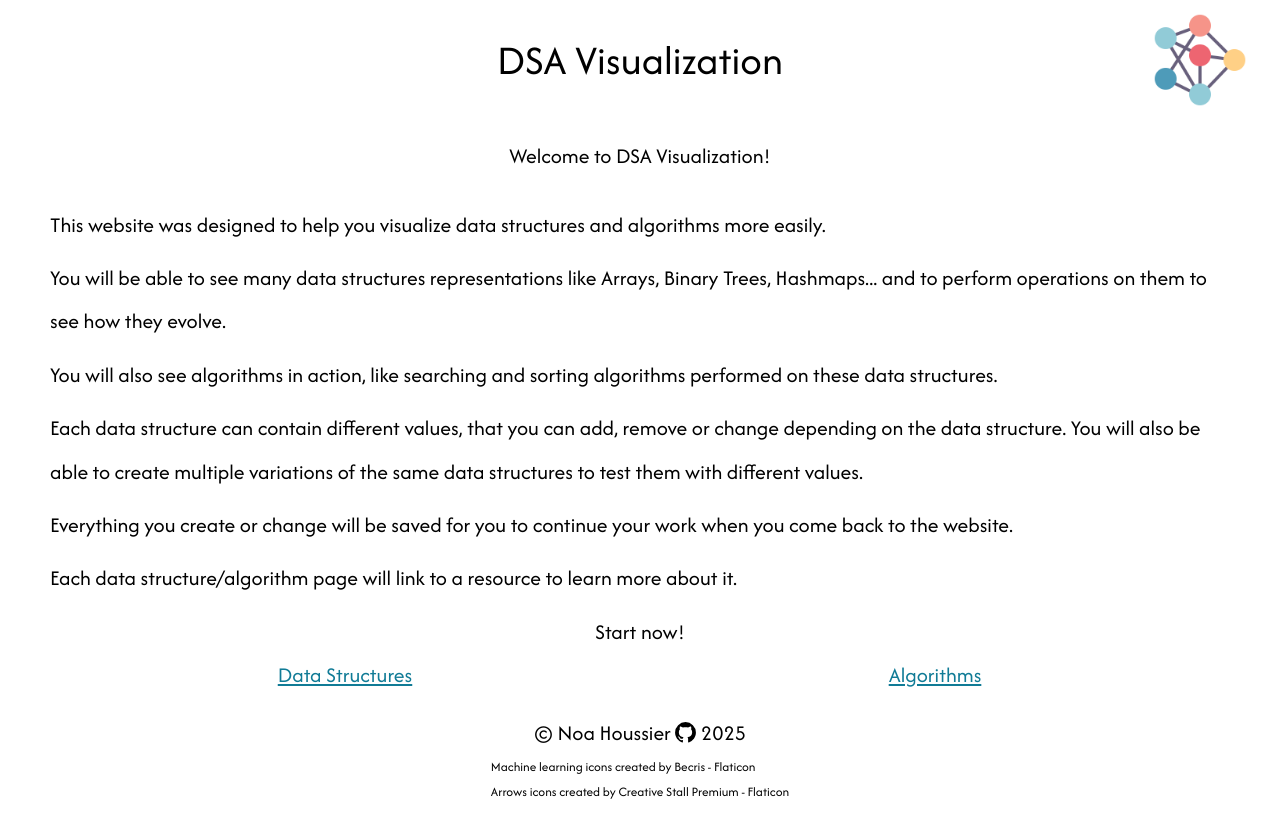
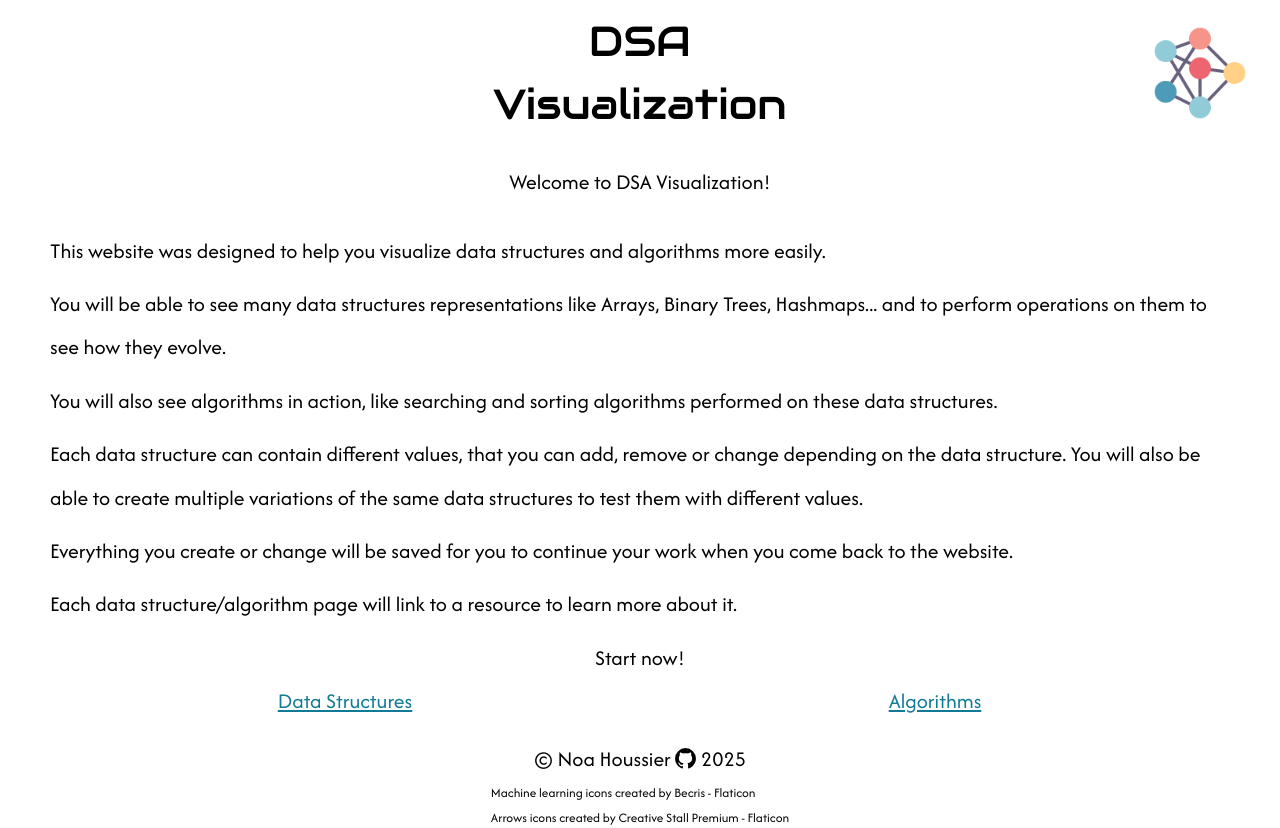
Before and after one commit to NestorNebula/dsa-visualization, a React (Vite) app: page / in a window 1280 px wide. Before the commit the page ends 802 px from the top, so only its background shows below. Built offline with nearby package versions, Linux system fonts and the light colour scheme.

Commit message:
feat: update pages & components fonts

```diff
--- a/src/components/box/Box.styles.ts
+++ b/src/components/box/Box.styles.ts
@@ -2,7 +2,7 @@ import styled from 'styled-components';
 
 const Box = styled.div<{ $active?: boolean; $button?: boolean }>`
   background-color: ${(props) =>
-    props.$active ? props.theme.lightBlue : 'transparent'};
+    props.$active ? props.theme.lightBlue + ' !important' : 'transparent'};
 
   &:hover {
     cursor: ${(props) => (props.$button ? 'pointer' : 'inherit')};
--- a/src/components/dsa-header/DSAHeader.styles.ts
+++ b/src/components/dsa-header/DSAHeader.styles.ts
@@ -24,6 +24,9 @@ const DSAHeader = styled.header`
 `;
 const Title = styled.div`
   font-size: var(--fs-l);
+  font-family: 'Comfortaa', system-ui, -apple-system, BlinkMacSystemFont,
+    'Segoe UI', Roboto, Oxygen, Ubuntu, Cantarell, 'Open Sans', 'Helvetica Neue',
+    sans-serif;
 `;
 const Link = styled.a`
   & > img {
--- a/src/components/page-link/PageLink.styles.ts
+++ b/src/components/page-link/PageLink.styles.ts
@@ -21,6 +21,9 @@ const Title = styled.div`
   background-color: rgba(145, 163, 176, 0.4);
   border-radius: 3rem;
   transition: background-color 0.5s ease-in, color 0.25s ease-in;
+  font-family: 'Comfortaa', system-ui, -apple-system, BlinkMacSystemFont,
+    'Segoe UI', Roboto, Oxygen, Ubuntu, Cantarell, 'Open Sans', 'Helvetica Neue',
+    sans-serif;
 
   &:hover {
     background-color: transparent;
--- a/src/components/page-list/PageList.styles.ts
+++ b/src/components/page-list/PageList.styles.ts
@@ -8,6 +8,9 @@ const PageList = styled.section`
 const Title = styled.div`
   font-size: var(--fs-l);
   text-align: center;
+  font-family: 'Audiowide', system-ui, -apple-system, BlinkMacSystemFont,
+    'Segoe UI', Roboto, Oxygen, Ubuntu, Cantarell, 'Open Sans', 'Helvetica Neue',
+    sans-serif;
 `;
 const Pages = styled.div`
   padding: 0 5rem;
--- a/src/pages/algorithms/Algorithms.styles.ts
+++ b/src/pages/algorithms/Algorithms.styles.ts
@@ -1,5 +1,9 @@
 import styled from 'styled-components';
 
-const Algorithms = styled.main``;
+const Algorithms = styled.main`
+  display: flex;
+  flex-direction: column;
+  gap: 5rem;
+`;
 
 export { Algorithms };
--- a/src/pages/navbar/Navbar.styles.ts
+++ b/src/pages/navbar/Navbar.styles.ts
@@ -32,7 +32,11 @@ const Prev = styled.button`
     max-width: 5rem;
   }
 `;
-const Title = styled.div``;
+const Title = styled.div`
+  font-family: 'Audiowide', system-ui, -apple-system, BlinkMacSystemFont,
+    'Segoe UI', Roboto, Oxygen, Ubuntu, Cantarell, 'Open Sans', 'Helvetica Neue',
+    sans-serif;
+`;
 const Icon = styled.img`
   max-width: 10rem;
 `;
--- a/src/pages/navbar/Navbar.tsx
+++ b/src/pages/navbar/Navbar.tsx
@@ -27,7 +27,9 @@ function Navbar() {
               <></>
             )}
           </S.NavItem>
-          <S.NavItem>DSA Visualization</S.NavItem>
+          <S.NavItem>
+            <S.Title>DSA Visualization</S.Title>
+          </S.NavItem>
           <S.NavItem>
             <S.Icon src={icon} alt="Icon" />
           </S.NavItem>
```
